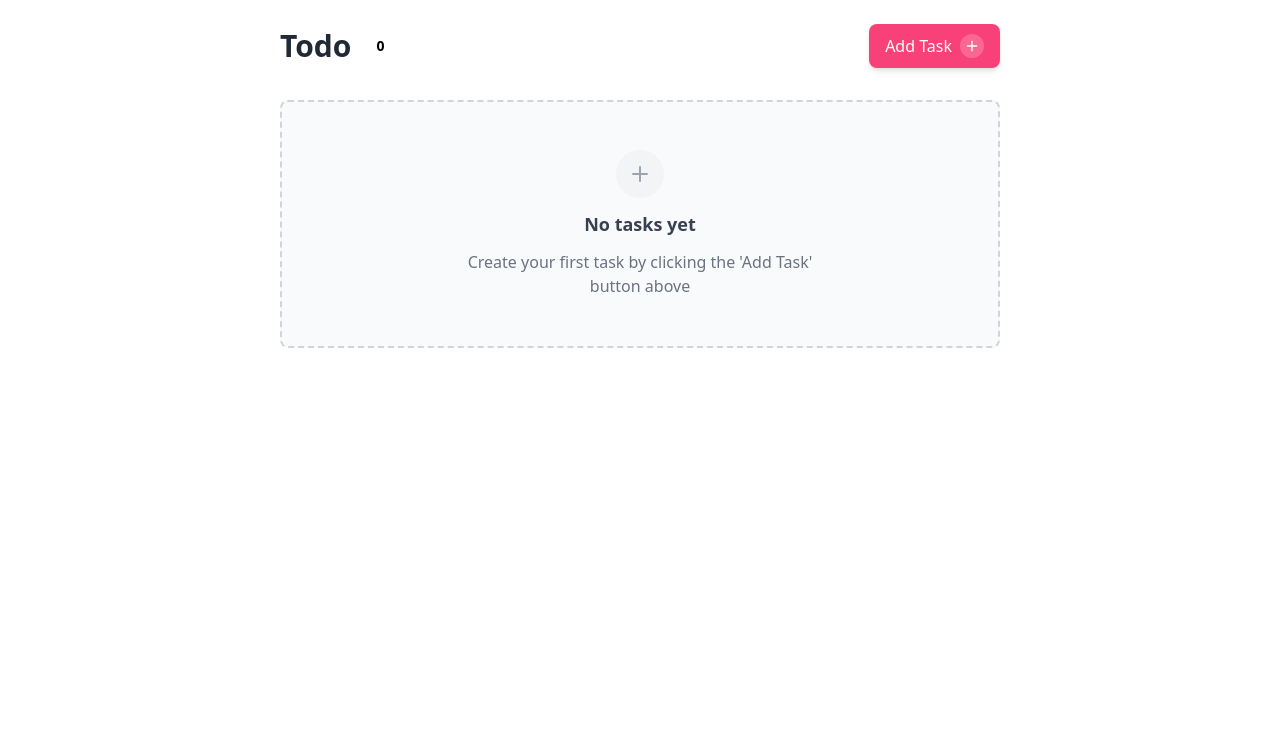
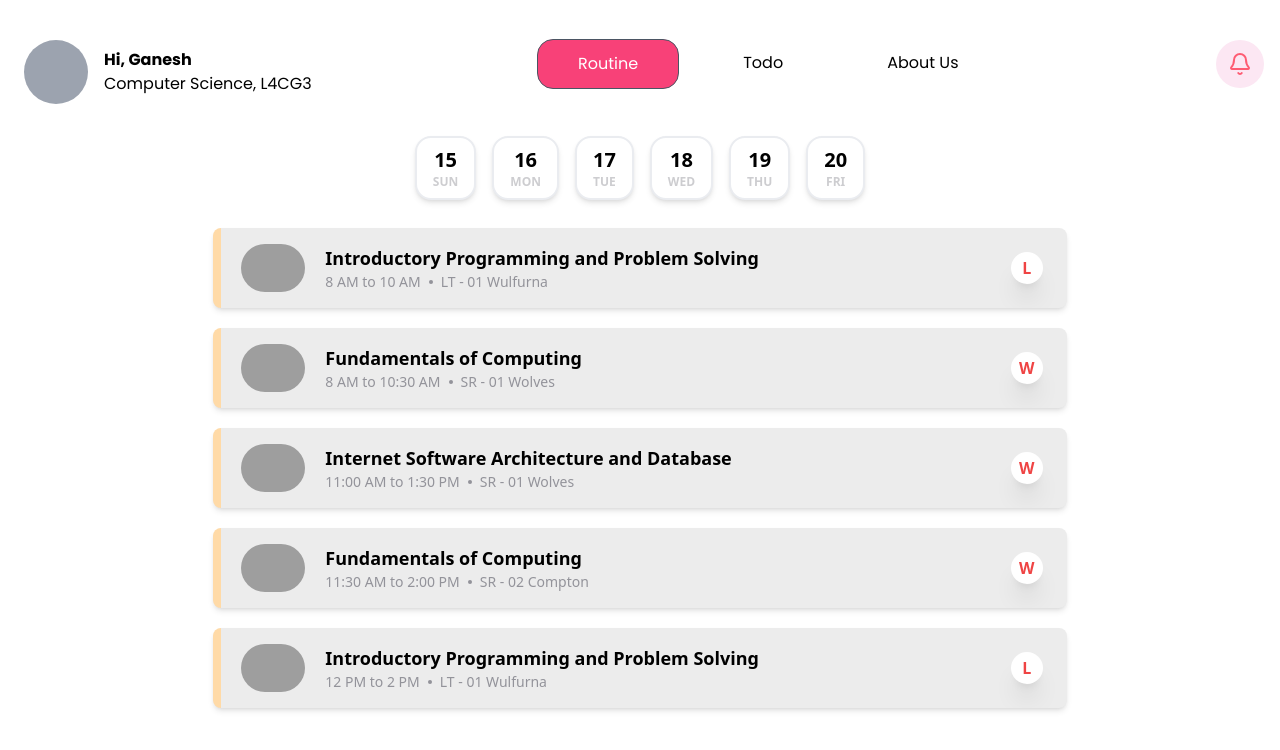
Before and after one commit to adgator101/routine-v2-react, a React (Vite) app: page / in a window 1280 px wide. Shown: the top 750 px of the page. Built offline with nearby package versions, Linux system fonts and the light colour scheme; grey boxes are pictures that could not be loaded.

Commit message:
feat(event-card): refactor components to accept props and enhance functionality

```diff
--- /dev/null
+++ b/class-routine.json
@@ -0,0 +1,302 @@
+[
+  {
+    "Day": "SUN",
+    "Time": "8 AM to 10 AM",
+    "Class Type": "Lecture",
+    "Module Code": "4CS001",
+    "Module Title": "Introductory Programming and Problem Solving",
+    "Lecturer": "Mr. Basanta Singh",
+    "Group": "L4CG1+L4CG2",
+    "Room": "LT - 01 Wulfurna"
+  },
+  {
+    "Day": "SUN",
+    "Time": "8 AM to 10:30 AM",
+    "Class Type": "Workshop",
+    "Module Code": "4CS015",
+    "Module Title": "Fundamentals of Computing",
+    "Lecturer": "Mr. Sanjeev Chamling",
+    "Group": "L4CG4",
+    "Room": "SR - 01 Wolves"
+  },
+  {
+    "Day": "SUN",
+    "Time": "11:00 AM to 1:30 PM",
+    "Class Type": "Workshop",
+    "Module Code": "4CS017",
+    "Module Title": "Internet Software Architecture and Database",
+    "Lecturer": "Mr. Arvind Nepal",
+    "Group": "L4CG1",
+    "Room": "SR - 01 Wolves"
+  },
+  {
+    "Day": "SUN",
+    "Time": "11:30 AM to 2:00 PM",
+    "Class Type": "Workshop",
+    "Module Code": "4CS015",
+    "Module Title": "Fundamentals of Computing",
+    "Lecturer": "Mr. Sanjeev Chamling",
+    "Group": "L4CG2",
+    "Room": "SR - 02 Compton"
+  },
+  {
+    "Day": "SUN",
+    "Time": "12 PM to 2 PM",
+    "Class Type": "Lecture",
+    "Module Code": "4CS001",
+    "Module Title": "Introductory Programming and Problem Solving",
+    "Lecturer": "Mr. Basanta Singh",
+    "Group": "L4CG3 + L4CG4",
+    "Room": "LT - 01 Wulfurna"
+  },
+  {
+    "Day": "MON",
+    "Time": "8 AM to 10 AM",
+    "Class Type": "Lecture",
+    "Module Code": "4CS015",
+    "Module Title": "Fundamentals of Computing",
+    "Lecturer": "Mr. Sanjeev Chamling",
+    "Group": "L4CG1+L4CG2",
+    "Room": "LT - 01 Wulfurna"
+  },
+  {
+    "Day": "MON",
+    "Time": "8 AM to 10 AM",
+    "Class Type": "Tutorial",
+    "Module Code": "4CS001",
+    "Module Title": "Introductory Programming and Problem Solving",
+    "Lecturer": "Mr. Basanta Singh",
+    "Group": "L4CG3",
+    "Room": "LAB - 01 Baraha"
+  },
+  {
+    "Day": "MON",
+    "Time": "8 AM to 10:30 AM",
+    "Class Type": "Workshop",
+    "Module Code": "4CS017",
+    "Module Title": "Internet Software Architecture and Database",
+    "Lecturer": "Mr. Arvind Nepal",
+    "Group": "L4CG4",
+    "Room": "SR - 01 Wolves"
+  },
+  {
+    "Day": "MON",
+    "Time": "12 PM to 2 PM",
+    "Class Type": "Lecture",
+    "Module Code": "4CS015",
+    "Module Title": "Fundamentals of Computing",
+    "Lecturer": "Mr. Sanjeev Chamling",
+    "Group": "L4CG3 + L4CG4",
+    "Room": "LT - 01 Wulfurna"
+  },
+  {
+    "Day": "MON",
+    "Time": "11:00 AM to 1:00 PM",
+    "Class Type": "Tutorial",
+    "Module Code": "4CS001",
+    "Module Title": "Introductory Programming and Problem Solving",
+    "Lecturer": "Mr. Basanta Singh",
+    "Group": "L4CG1",
+    "Room": "SR - 01 Wolves"
+  },
+  {
+    "Day": "MON",
+    "Time": "12:00 PM to 2:30 PM",
+    "Class Type": "Workshop",
+    "Module Code": "4CS017",
+    "Module Title": "Internet Software Architecture and Database",
+    "Lecturer": "Mr. Arvind Nepal",
+    "Group": "L4CG2",
+    "Room": "SR - 02 Compton"
+  },
+  {
+    "Day": "TUE",
+    "Time": "8 AM to 10 AM",
+    "Class Type": "Lecture",
+    "Module Code": "4CS017",
+    "Module Title": "Internet Software Architecture and Database",
+    "Lecturer": "Mr. Arvind Nepal",
+    "Group": "L4CG1+L4CG2",
+    "Room": "LT - 01 Wulfurna"
+  },
+  {
+    "Day": "TUE",
+    "Time": "8 AM to 10 AM",
+    "Class Type": "Tutorial",
+    "Module Code": "4CS015",
+    "Module Title": "Fundamentals of Computing",
+    "Lecturer": "Mr. Sanjeev Chamling",
+    "Group": "L4CG3",
+    "Room": "SR - 01 Wolves"
+  },
+  {
+    "Day": "TUE",
+    "Time": "8 AM to 10 AM",
+    "Class Type": "Tutorial",
+    "Module Code": "4CS001",
+    "Module Title": "Introductory Programming and Problem Solving",
+    "Lecturer": "Mr. Basanta Singh",
+    "Group": "L4CG4",
+    "Room": "SR - 02 Compton"
+  },
+  {
+    "Day": "TUE",
+    "Time": "12 PM to 2 PM",
+    "Class Type": "Lecture",
+    "Module Code": "4CS017",
+    "Module Title": "Internet Software Architecture and Database",
+    "Lecturer": "Mr. Arvind Nepal",
+    "Group": "L4CG3 + L4CG4",
+    "Room": "LT - 01 Wulfurna"
+  },
+  {
+    "Day": "WED",
+    "Time": "8 AM to 10 AM",
+    "Class Type": "Tutorial",
+    "Module Code": "4CS015",
+    "Module Title": "Fundamentals of Computing",
+    "Lecturer": "Mr. Sanjeev Chamling",
+    "Group": "L4CG2",
+    "Room": "SR - 01 Wolves"
+  },
+  {
+    "Day": "WED",
+    "Time": "8 AM to 10:30 AM",
+    "Class Type": "Workshop",
+    "Module Code": "4CS001",
+    "Module Title": "Introductory Programming and Problem Solving",
+    "Lecturer": "Mr. Basanta Singh",
+    "Group": "L4CG1",
+    "Room": "SR - 02 Compton"
+  },
+  {
+    "Day": "WED",
+    "Time": "9 AM to 11 AM",
+    "Class Type": "Tutorial",
+    "Module Code": "4CS017",
+    "Module Title": "Internet Software Architecture and Database",
+    "Lecturer": "Mr. Arvind Nepal",
+    "Group": "L4CG3",
+    "Room": "LAB - 01 Baraha"
+  },
+  {
+    "Day": "WED",
+    "Time": "11:30 AM to 1:30 PM",
+    "Class Type": "Tutorial",
+    "Module Code": "4CS001",
+    "Module Title": "Introductory Programming and Problem Solving",
+    "Lecturer": "Mr. Basanta Singh",
+    "Group": "L4CG2",
+    "Room": "SR - 01 Wolves"
+  },
+  {
+    "Day": "WED",
+    "Time": "12 PM to 2 PM",
+    "Class Type": "Tutorial",
+    "Module Code": "4CS015",
+    "Module Title": "Fundamentals of Computing",
+    "Lecturer": "Mr. Sanjeev Chamling",
+    "Group": "L4CG4",
+    "Room": "LAB - 01 Baraha"
+  },
+  {
+    "Day": "THU",
+    "Time": "8 AM to 10 AM",
+    "Class Type": "Tutorial",
+    "Module Code": "4CS015",
+    "Module Title": "Fundamentals of Computing",
+    "Lecturer": "Mr. Sanjeev Chamling",
+    "Group": "L4CG1",
+    "Room": "SR - 01 Wolves"
+  },
+  {
+    "Day": "THU",
+    "Time": "8 AM to 10 AM",
+    "Class Type": "Tutorial",
+    "Module Code": "4CS017",
+    "Module Title": "Internet Software Architecture and Database",
+    "Lecturer": "Mr. Arvind Nepal",
+    "Group": "L4CG4",
+    "Room": "LAB - 01 Baraha"
+  },
+  {
+    "Day": "THU",
+    "Time": "8 AM to 10:30 AM",
+    "Class Type": "Workshop",
+    "Module Code": "4CS001",
+    "Module Title": "Introductory Programming and Problem Solving",
+    "Lecturer": "Mr. Basanta Singh",
+    "Group": "L4CG2",
+    "Room": "SR - 02 Compton"
+  },
+  {
+    "Day": "THU",
+    "Time": "11 PM to 1 PM",
+    "Class Type": "Tutorial",
+    "Module Code": "4CS017",
+    "Module Title": "Internet Software Architecture and Database",
+    "Lecturer": "Mr. Arvind Nepal",
+    "Group": "L4CG1",
+    "Room": "LAB - 01 Baraha"
+  },
+  {
+    "Day": "THU",
+    "Time": "11:30 AM to 2 PM",
+    "Class Type": "Workshop",
+    "Module Code": "4CS001",
+    "Module Title": "Introductory Programming and Problem Solving",
+    "Lecturer": "Mr. Basanta Singh",
+    "Group": "L4CG3",
+    "Room": "SR - 02 Compton"
+  },
+  {
+    "Day": "FRI",
+    "Time": "8 AM to 10:30 AM",
+    "Class Type": "Workshop",
+    "Module Code": "4CS017",
+    "Module Title": "Internet Software Architecture and Database",
+    "Lecturer": "Mr. Arvind Nepal",
+    "Group": "L4CG3",
+    "Room": "SR - 01 Wolves"
+  },
+  {
+    "Day": "FRI",
+    "Time": "8 AM to 10:30 AM",
+    "Class Type": "Workshop",
+    "Module Code": "4CS015",
+    "Module Title": "Fundamentals of Computing",
+    "Lecturer": "Mr. Sanjeev Chamling",
+    "Group": "L4CG1",
+    "Room": "SR - 02 Compton"
+  },
+  {
+    "Day": "FRI",
+    "Time": "11:00 AM to 1:30 PM",
+    "Class Type": "Workshop",
+    "Module Code": "4CS001",
+    "Module Title": "Introductory Programming and Problem Solving",
+    "Lecturer": "Mr. Basanta Singh",
+    "Group": "L4CG4",
+    "Room": "LAB - 01 Baraha"
+  },
+  {
+    "Day": "FRI",
+    "Time": "11:30 AM to 1:30 AM",
+    "Class Type": "Tutorial",
+    "Module Code": "4CS017",
+    "Module Title": "Internet Software Architecture and Database",
+    "Lecturer": "Mr. Arvind Nepal",
+    "Group": "L4CG2",
+    "Room": "LAB - 01 Baraha"
+  },
+  {
+    "Day": "FRI",
+    "Time": "11:30 AM to 2:00 AM",
+    "Class Type": "Workshop",
+    "Module Code": "4CS015",
+    "Module Title": "Fundamentals of Computing",
+    "Lecturer": "Mr. Sanjeev Chamling",
+    "Group": "L4CG3",
+    "Room": "SR - 01 Wolves"
+  }
+]
--- a/src/App.jsx
+++ b/src/App.jsx
@@ -1,11 +1,65 @@
-import React from 'react'
-import TodoCard from './components/TodoCard'
-import TodoSection from './components/TodoSection'
+import React, { useEffect } from "react";
+import TodoCard from "./components/TodoCard";
+import TodoSection from "./components/TodoSection";
+import EventCard from "./components/EventCard";
+import NavBar from "./components/NavBar";
+import DateButton from "./components/DateButton";
+import RoutineCard from "./components/RoutineCard";
+import { useState } from "react";
 
 const App = () => {
+  let scheduleData = {};
+  const events = [
+    {
+      title: "Cyber Security 101",
+      daysLeft: 16,
+      location: "Biratnagar International College",
+      image: "cyber-security-icon.png",
+    },
+    {
+      title: "Christmas Carnival",
+      daysLeft: 24,
+      location: "Biratnagar International College",
+      image: "christmas-carnival-icon.png",
+    },
+    {
+      title: "Futurama",
+      daysLeft: 54,
+      location: "Biratnagar International College",
+      image: "futurama-icon.png",
+    },
+  ];
+  const [updateRoutine, setUpdateRoutine] = useState("SUN");
+  const [routineItems, setroutineItems] = useState([]);
+  async function fetchData(day) {
+    const response = await fetch("class-routine.json");
+    const rawData = await response.json();
+    let classesForDay = rawData
+      .filter((classData) => classData.Day == day)
+      .map((classData) => {
+        for (let key in classData) {
+          if (Number.isNaN(classData[key])) {
+            delete classData[key];
+          }
+        }
+        return classData;
+      });
+    scheduleData[day] = classesForDay;
+    setroutineItems(classesForDay);
+  }
+  useEffect(() => {
+    fetchData(updateRoutine);
+  }, [updateRoutine]);
+  console.log(routineItems);
   return (
-    <TodoSection />
-  )
-}
+    <>
+      <NavBar />
+      <DateButton onClick={setUpdateRoutine} />
+      {routineItems.map((item, index) => (
+        <RoutineCard data={item} key={index} />
+      ))}
+    </>
+  );
+};
 
-export default App
+export default App;
--- a/src/components/DateButton.jsx
+++ b/src/components/DateButton.jsx
@@ -1,8 +1,8 @@
 import React from "react";
 
-const DateButton = () => {
+const DateButton = ({ onClick }) => {
   const currentDate = new Date();
-  const daysOfWeek = ["SUN", "MON", "TUE", "WED", "THU", "FRI", "SAT"];
+  const daysOfWeek = ["SUN", "MON", "TUE", "WED", "THU", "FRI"];
   const currentDayIndex = currentDate.getDay();
   const datesOfWeek = Array.from({ length: 7 }, (_, index) => {
     const dayOffset = index - currentDayIndex;
@@ -17,6 +17,7 @@ const DateButton = () => {
         <button
           key={index}
           className="m-2 rounded-2xl border-2 border-[#eaecf0] bg-white px-4 py-2 font-bold shadow-md transition-transform hover:-translate-y-3"
+          onClick={() => onClick(day)}
         >
           <div className="date text-xl">{datesOfWeek[index]}</div>
           <div className="day text-xs text-[#cdcdd0]">{day}</div>
--- a/src/components/RoutineCard.jsx
+++ b/src/components/RoutineCard.jsx
@@ -1,6 +1,6 @@
 import React from "react";
 
-const RoutineCard = ({ title, time, room, classType }) => {
+const RoutineCard = ({ data }) => {
   return (
     <div>
       <div className="card card-hover flex-between mx-3 my-5 min-h-[80px] px-5 py-3 sm:mx-auto sm:w-2/3 md:h-auto">
@@ -13,16 +13,18 @@ const RoutineCard = ({ title, time, room, classType }) => {
             />
           </div>
           <div className="class-details">
-            <div className="title text-sm font-bold md:text-lg">{title}</div>
+            <div className="title text-sm font-bold md:text-lg">
+              {data["Module Title"]}
+            </div>
             <div className="time-room flex items-center gap-2 text-xs text-[#93939a] md:text-sm">
-              <div className="time">{time}</div>
+              <div className="time">{data.Time}</div>
               <div className="separator h-1 w-1 rounded-full bg-[#93939a]"></div>
-              <div className="room">{room}</div>
+              <div className="room">{data.Room}</div>
             </div>
           </div>
         </div>
         <button className="flex-center m-1 h-7 w-7 rounded-full bg-white p-3 text-xs font-bold text-red-500 shadow-xl md:p-4 md:text-base">
-          {classType}
+          {data["Class Type"].slice(0, 1)}
         </button>
       </div>
     </div>
```
Also changed, not shown: src/components/EventCard.jsx (+5 -5 lines).
